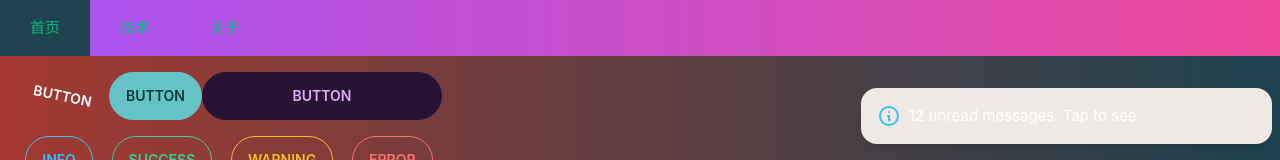
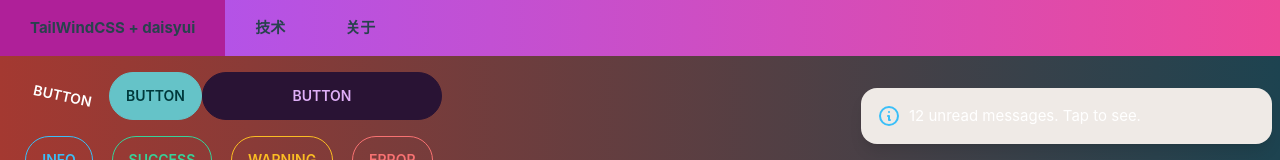
Before and after one commit to eric-chen30/tailwindcss-study, a Vue app: page / in a window 1280 px wide. Shown: the top 160 px of the page. Built offline with nearby package versions, Linux system fonts and the light colour scheme.

Commit message:
change nav

```diff
--- a/src/App.vue
+++ b/src/App.vue
@@ -15,7 +15,7 @@ interface navItem {
 
 const navList = reactive(
   [
-    { index: 0, name: '首页', path: '/' },
+    { index: 0, name: 'TailWindCSS + daisyui', path: '/' },
     { index: 1, name: '技术', path: '/tech' },
     { index: 3, name: '关于', path: '/about' }
   ]
@@ -54,9 +54,11 @@ function NavigateToPage(item:navItem ,index:number) {
   display: flex;
   align-items: center;
   cursor: pointer;
+  font-weight: bold;
+  color: rgba(40, 66, 77, 1);
 }
 .nav-item:hover {
-  background: rgba(33, 67, 79, 1);
+  background: rgb(175, 32, 153);
 }
 .nav-item:active {
   background: rgba(240, 40, 11, 1);
```
